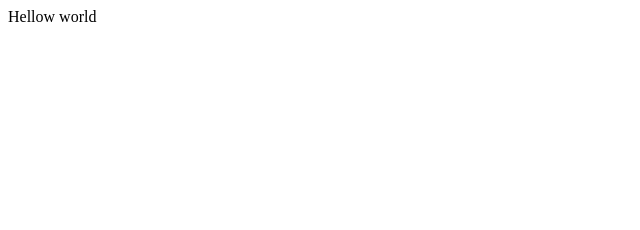
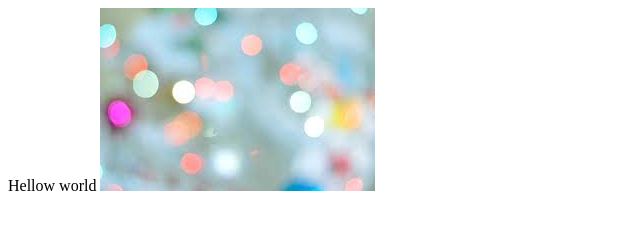
Before and after one commit to ViaanshAga/practise1.github.io, a plain HTML site: page index.html in a window 1280 px wide. Shown: the whole page, without its empty margins (0-640 px from the left). Drawn offline with Linux system fonts and the light colour scheme.

Commit message:
Update index.html

```diff
--- a/index.html
+++ b/index.html
@@ -4,5 +4,6 @@
   </title>
   <body>
     Hellow world
+    <img src ="1.JPG">
   </body>
 </html>
```
